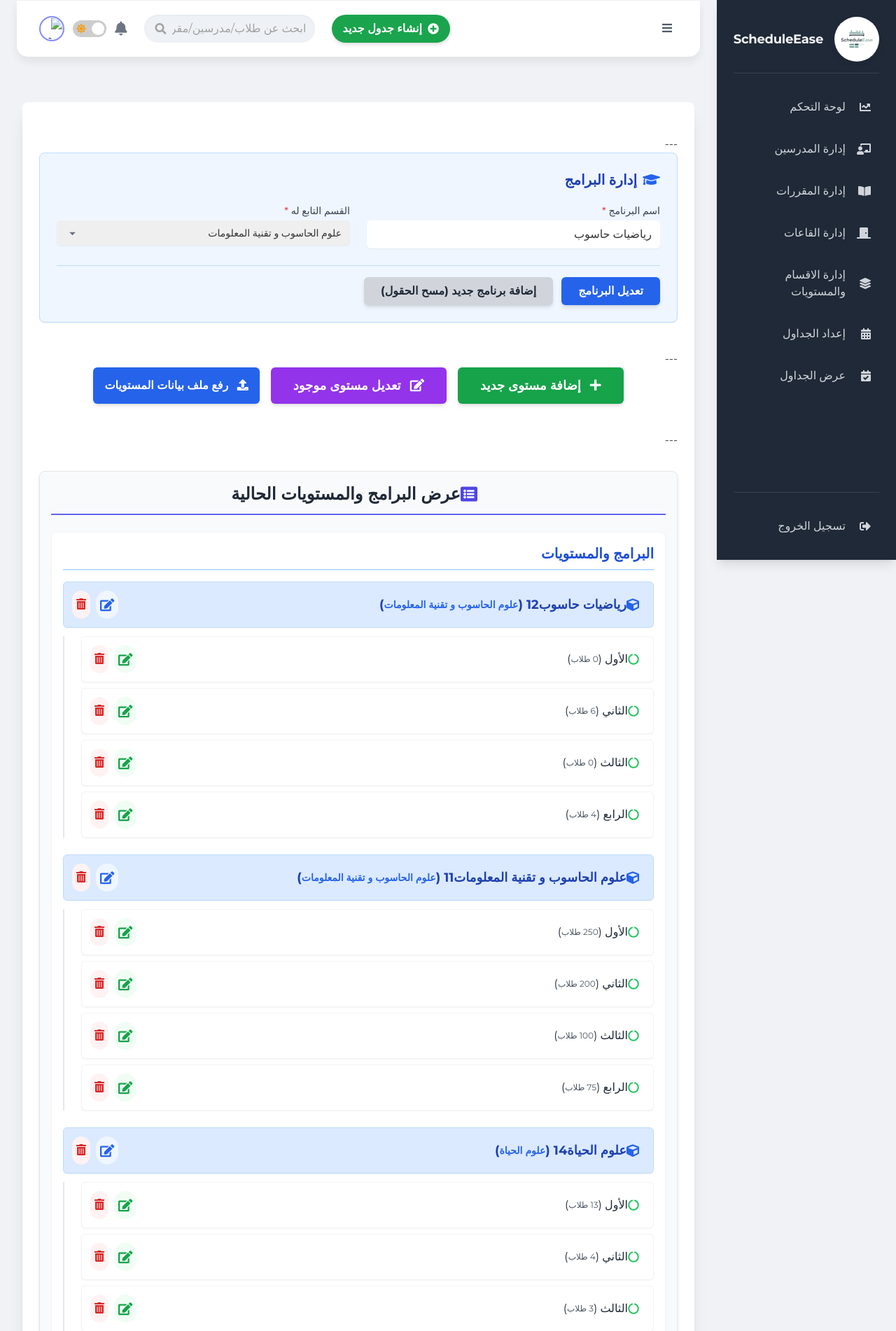
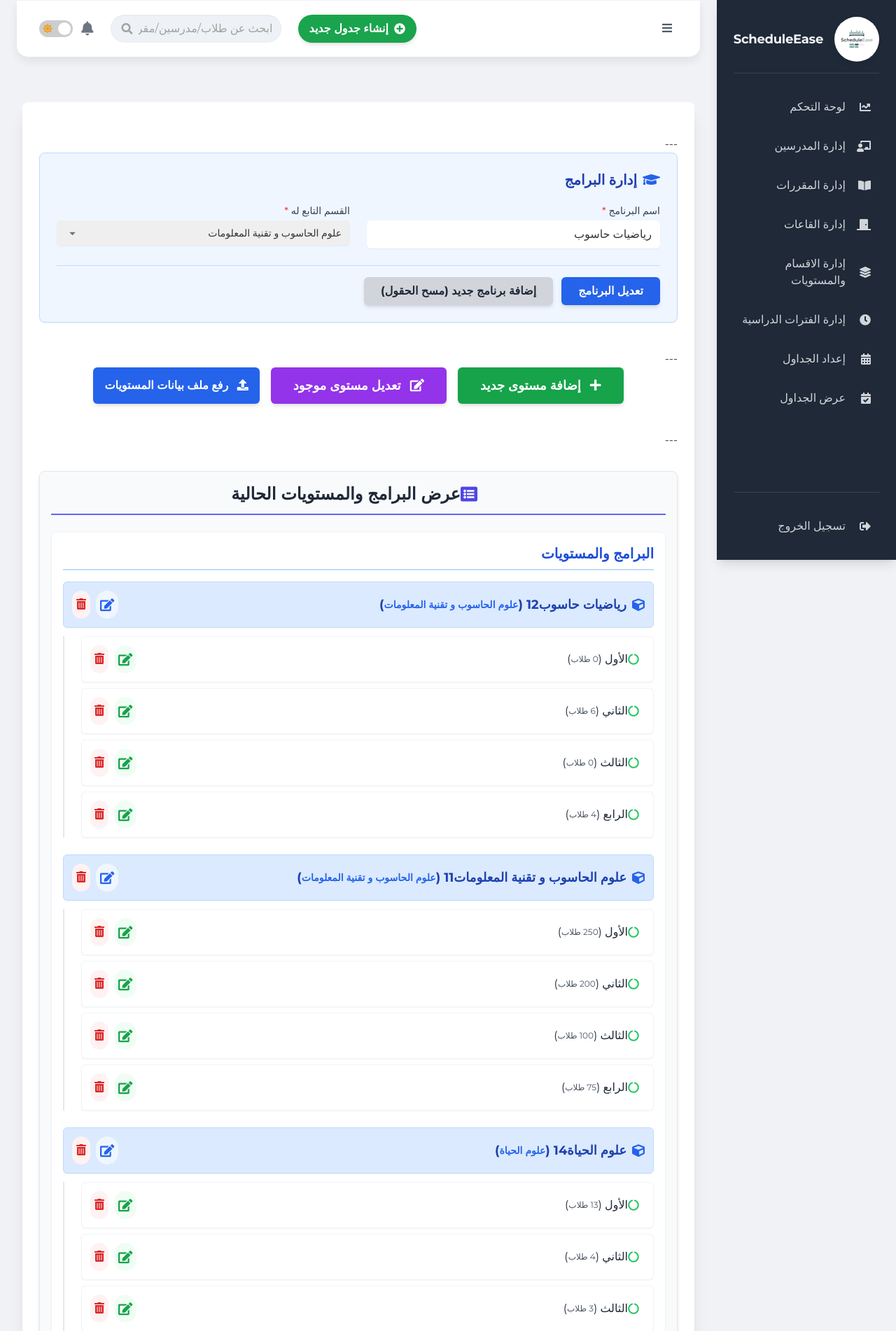
Before and after one commit to Osama-meftah/timetable-ui, a Django app: template project/ui/templates/programs/add_edit.html in a window 1280 px wide. Shown: the top 1902 px of the page at 70% size. Run offline with Django 5.2, Linux system fonts and the light colour scheme; the template is opened without the code that fills it: values that come from a table or form of the project are taken from there, others are empty; data comes from the database, SQL or seed files in the repository; both versions use the stored data as it was after the commit; some libraries are stand-ins or nearby versions.

Commit message:
nothings

```diff
--- a/backend/timetable/models.py
+++ b/backend/timetable/models.py
@@ -26,6 +26,7 @@ class Program(models.Model):
         related_name='programs',
         verbose_name="القسم التابع له"
     )
+
     class Meta:
         verbose_name = "برنامج"
         verbose_name_plural = "البرامج"
@@ -265,7 +266,7 @@ class TeacherTime(models.Model):
         ordering = ['fk_teacher__teacher_name', 'fk_today__id', 'fk_period__period_from']
 
     def __str__(self):
-        return f"{self.fk_teacher.teacher_name} - {self.fk_today.day_name} - {self.fk_period.get_period_display()}"
+        return f"{self.fk_teacher.teacher_name} - {self.fk_today.day_name}"
 
 class Distribution(models.Model):
     fk_group = models.ForeignKey(
--- a/project/templates/base.html
+++ b/project/templates/base.html
@@ -47,13 +47,13 @@
 
         <nav class="flex-grow">
             <ul>
-                <li class="mb-3">
+                <li class="mb-2">
                     <a href="{% url 'dashboard' %}" class="flex items-center p-3 rounded-md text-gray-300 hover:bg-indigo-800 hover:text-indigo-200 transition-colors duration-200" data-page-title="لوحة التحكم">
                         <i class="fas fa-chart-line sidebar-icon"></i>
                         <span class="nav-text">لوحة التحكم</span>
                     </a>
                 </li>
-                <li class="mb-3">
+                <li class="mb-2">
                     <a
                     href="{% url 'teachers_management' %}"
                      class="flex items-center p-3 rounded-md text-gray-300 hover:bg-indigo-800 hover:text-indigo-200 transition-colors duration-200" data-page-title="إدارة المدرسين">
@@ -61,7 +61,7 @@
                         <span class="nav-text">إدارة المدرسين</span>
                     </a>
                 </li>
-                <li class="mb-3">
+                <li class="mb-2">
                     <a
                      href="{% url 'courses_management' %}"
                      class="flex items-center p-3 rounded-md text-gray-300 hover:bg-indigo-800 hover:text-indigo-200 transition-colors duration-200" data-page-title="إدارة المقررات">
@@ -69,7 +69,7 @@
                         <span class="nav-text">إدارة المقررات</span>
                     </a>
                 </li>
-                <li class="mb-3">
+                <li class="mb-2">
                     <a
                      href="{% url 'rooms_management' %}"
                      class="flex items-center p-3 rounded-md text-gray-300 hover:bg-indigo-800 hover:text-indigo-200 transition-colors duration-200" data-page-title="إدارة القاعات">
@@ -77,7 +77,7 @@
                         <span class="nav-text">إدارة القاعات</span>
                     </a>
                 </li>
-                <li class="mb-3">
+                <li class="mb-2">
                     <a
                     href="{% url 'departments_management' %}"
                     class="flex items-center p-3 rounded-md text-gray-300 hover:bg-indigo-800 hover:text-indigo-200 transition-colors duration-200" data-page-title="إدارة المستويات">
@@ -85,7 +85,15 @@
                         <span class="nav-text">إدارة الاقسام والمستويات</span>
                     </a>
                 </li>
-                <li class="mb-3">
+                <li class="mb-2">
+                    <a
+                    href="{% url 'management_periods' %}"
+                    class="flex items-center p-3 rounded-md text-gray-300 hover:bg-indigo-800 hover:text-indigo-200 transition-colors duration-200" data-page-title="إعداد الجداول">
+                        <i class="fas fa-clock sidebar-icon"></i>
+                        <span class="nav-text">إدارة الفترات الدراسية</span>
+                    </a>
+                </li>
+                <li class="mb-2">
                     <a
                     href="{% url 'schedule_creation' %}"
                     class="flex items-center p-3 rounded-md text-gray-300 hover:bg-indigo-800 hover:text-indigo-200 transition-colors duration-200" data-page-title="إعداد الجداول">
@@ -93,7 +101,7 @@
                         <span class="nav-text">إعداد الجداول</span>
                     </a>
                 </li>
-                <li class="mb-3">
+                <li class="mb-2">
                     <a
                     {% comment %} href="{% url 'schedule_view' %}"  {% endcomment %}
                     class="flex items-center p-3 rounded-md text-gray-300 hover:bg-indigo-800 hover:text-indigo-200 transition-colors duration-200" data-page-title="عرض الجداول">
@@ -139,18 +147,19 @@
                     <input
                         type="text"
                         placeholder="ابحث عن طلاب/مدرسين/مقررات..."
-                        class="search-input pr-3 pl-10 py-2 focus:outline-none focus:ring-2 focus:ring-indigo-500 w-full text-sm sm:text-base"
+                        class="search-input pr-3 pl-10 py-2 focus:outline-none focus:ring-2
+                         focus:ring-indigo-500 w-full text-sm sm:text-base"
                     />
                     <i class="fas fa-search absolute left-4 top-1/2 -translate-y-1/2 text-gray-400"></i>
                 </div>
 
                 <div class="flex items-center gap-2 sm:gap-3 flex-shrink-0">
-                    <i class="fas fa-bell text-lg sm:text-xl text-gray-500 dark:text-gray-400 cursor-pointer hover:text-gray-700 dark:hover:text-gray-200 transition-colors"></i>
+                    <i class="fas fa-bell text-lg sm:text-xl text-gray-500
+                    dark:text-gray-400 cursor-pointer hover:text-gray-700 dark:hover:text-gray-200 transition-colors"></i>
                     <label class="toggle-switch">
                         <input type="checkbox" id="darkModeToggle">
                         <span class="slider round"></span>
                     </label>
-                    <img src="https://via.placeholder.com/36x36/60A5FA/FFFFFF?text=AD" alt="صورة المستخدم" class="h-8 w-8 sm:h-9 sm:w-9 rounded-full cursor-pointer border-2 border-indigo-400 p-[1px]">
                 </div>
             </div>
         </header>
@@ -197,15 +206,6 @@
                 }
 
                 link.addEventListener('click', function(e) {
-                    // No e.preventDefault() here if you want actual navigation
-                    // If it's a SPA (Single Page Application) with AJAX, then you'd prevent default
-                    // For multi-page Django app, let default navigation happen
-
-                    // You might still want to update title immediately on click for better UX
-                    // or rely on the server to render the correct title on the new page.
-                    // For now, let's keep the highlighting and title update for consistency.
-
-                    // Remove active state from all links
                     navLinks.forEach(item => {
                         item.classList.remove('text-indigo-300', 'bg-indigo-800');
                         item.classList.add('text-gray-300');
@@ -267,9 +267,5 @@
 
     {% block extra_js %}
     {% endblock %}
-    {% comment %} <script src="{% static 'src/js/search.js' %}"></script> {% endcomment %}
-
-    {# Placeholder for extra JS specific to child pages #}
-    {% comment %} <script src="{% static 'src/js/search.js' %}"></script> {% endcomment %}
 </body>
 </html>
--- a/project/templates/header.html
+++ b/project/templates/header.html
@@ -33,7 +33,6 @@
                 <input type="checkbox" id="darkModeToggle">
                 <span class="slider round"></span>
             </label>
-            <img src="https://via.placeholder.com/36x36/60A5FA/FFFFFF?text=AD" alt="صورة المستخدم" class="h-8 w-8 sm:h-9 sm:w-9 rounded-full cursor-pointer border-2 border-indigo-400 p-[1px]">
         </div>
     </div>
 </header>
--- a/project/ui/templates/programs/add_edit.html
+++ b/project/ui/templates/programs/add_edit.html
@@ -209,7 +209,7 @@
                             <li>
                                 <div class="flex justify-between items-center bg-blue-100 dark:bg-blue-900 p-3 rounded-md shadow-sm border border-blue-200 dark:border-blue-700 transition-all duration-200 hover:shadow-md">
                                     <h5 class="font-bold text-lg text-blue-800 dark:text-blue-200 flex items-center">
-                                        <i class="fas fa-cube text-blue-600 mr-2"></i>
+                                        <i class="fas fa-cube text-blue-600 ml-2"></i>
                                         {{ program.program_name }}{{program.id}} (<span class="text-blue-600 dark:text-blue-400 text-sm">{{ program.fk_department.name }}</span>)
                                     </h5>
                                     <div class="flex gap-2">
--- a/project/ui/urls.py
+++ b/project/ui/urls.py
@@ -40,4 +40,5 @@ urlpatterns = [
 
 
     path('timetable/', views.TimeTableSettingsView.as_view(), name='schedule_creation'),
+    path('periods/', views.PeriodsView.as_view(), name='management_periods'),
 ]
```
Also changed, not shown: project/ui/templates/timetables/list.html (+0 -18 lines), project/ui/templates/timetables/period_management.html (+21 -0 lines), project/ui/views.py (+4 -5 lines), backend/db.sqlite3.
